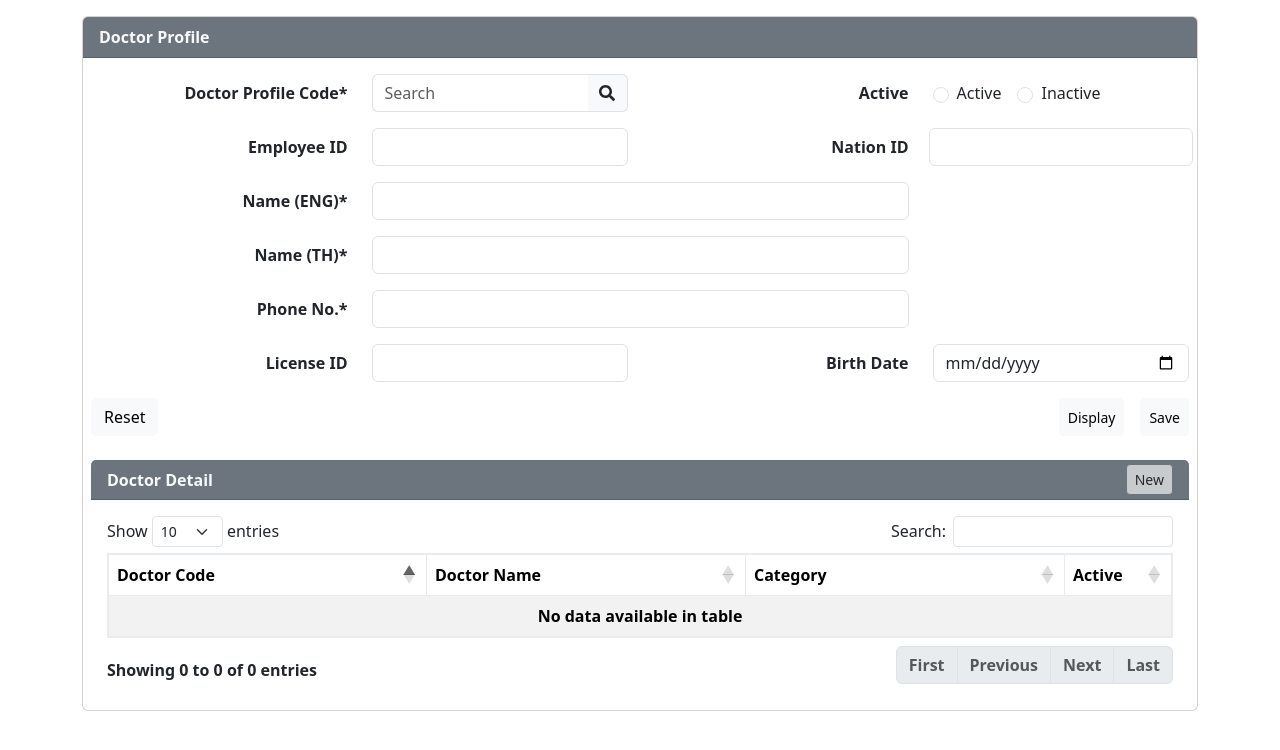
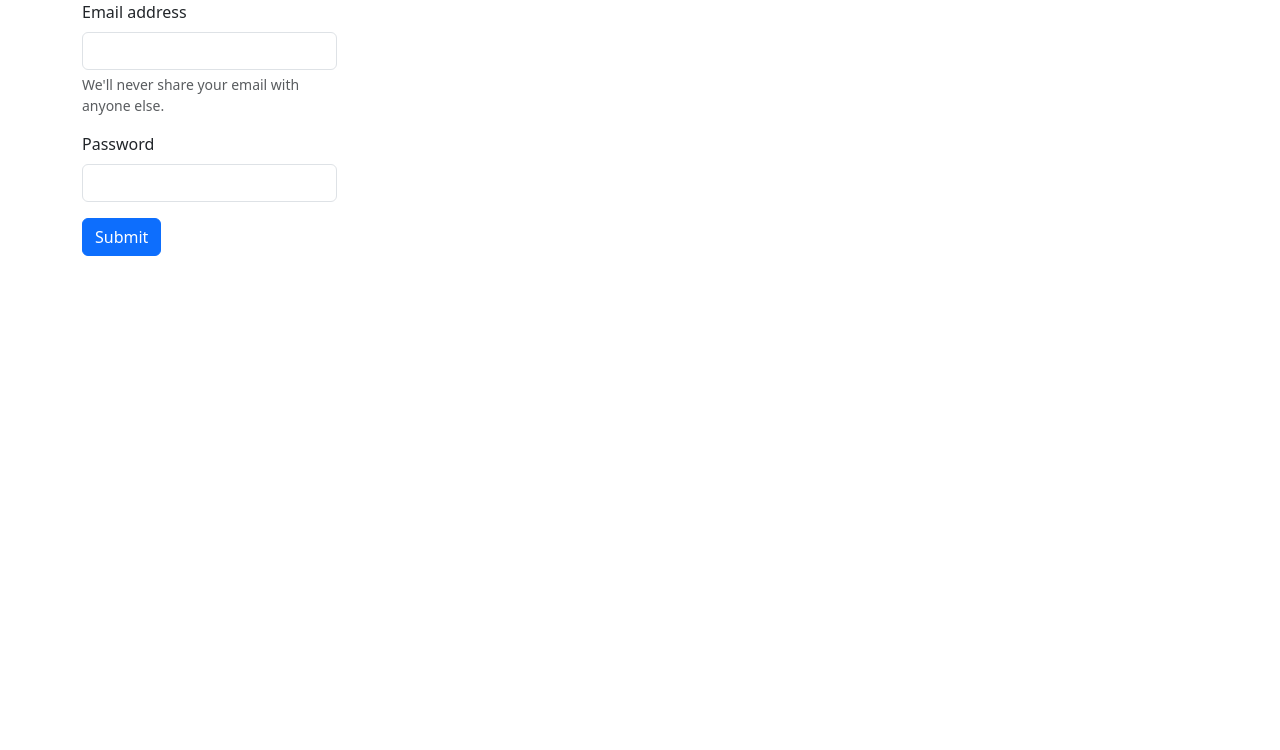
Before and after one commit to PARZIVAL719/dfs-web, a React (Vite) app: page / in a window 1280 px wide. Shown: the top 750 px of the page. Built offline with nearby package versions, Linux system fonts and the light colour scheme.

Commit message:
login authen

```diff
--- a/src/App.jsx
+++ b/src/App.jsx
@@ -1,7 +1,8 @@
 
 import {Routes, Route} from "react-router-dom"
+import LoginPage from "./components/login/login.jsx"
 import DoctorProfile from './components/doctorProfile/DoctorProfile.jsx'
-import DoctorDetail from "./components/doctorDisDetail/Doctor_Display_Detail.jsx"
+import DoctorDetail from './components/doctorDisDetail/Doctor_Display_Detail.jsx'
 import Doctor_Note_Create from "./components/doctorNote/Doctor_Note_Create.jsx"
 import Doctor_Guarantee_Create from "./components/doctorGuarantee/Doctor_Guarantee_Create.jsx"
 import Doctor_Guarantee_Timetable from "./components/doctorGuarantee/Doctor_Guarantee_Timetable.jsx"
@@ -15,10 +16,16 @@ import 'datatables.net-bs5/css/dataTables.bootstrap5.min.css'
 
 function App() {
 
+  // const token = localStorage.getItem('accessToken');
+
+  // if(!token) {
+  //   return <LoginPage />
+  // }
 
   return (
    <Routes>
-     <Route path='/' element={<DoctorProfile/>}/>
+     <Route path='/' element={<LoginPage/>}/>
+     <Route path='/doctorProfile' element={<DoctorProfile/>}/>
      <Route path='/newpage' element={ <DoctorDetail/>}/>
      <Route path='/noteCreate' element={ <Doctor_Note_Create/>}/>
      <Route path='/guaranteeCreate' element={ <Doctor_Guarantee_Create/>}/>
--- /dev/null
+++ b/src/components/login/login.jsx
@@ -0,0 +1,89 @@
+import React, { useState, useEffect, useContext, useRef } from "react";
+import { useNavigate } from "react-router-dom";
+
+function Login(){
+  const navigate = useNavigate();
+  const [inputs, setInputs] = useState({});
+
+  const handleChange = (event) => {
+    const name = event.target.name;
+    const value = event.target.value;
+    setInputs(values => ({...values,[name]: value}))
+  }
+
+  const handleSubmit = (event) => {
+    event.preventDefault();
+    console.log(inputs);
+
+    var myHeaders = new Headers();
+myHeaders.append("Content-Type", "application/json");
+
+var raw = JSON.stringify({
+  "username": inputs.username,
+  "password": inputs.password
+});
+
+var requestOptions = {
+  method: 'POST',
+  headers: myHeaders,
+  body: raw,
+  redirect: 'follow'
+};
+
+fetch("http://localhost:8089/api/auth/authenticate", requestOptions)
+  .then(response => response.json())
+  .then(result => {
+    console.log(result.token)
+    if(result.token){
+      localStorage.setItem("token", result.token);
+      navigate('/doctorProfile')
+    }
+  })
+  .catch(error => console.log('error', error));
+
+//   axios.post("http://localhost:8089/api/auth/authenticate", requestOptions)
+//     .then(response => {
+//       //get token from response
+//       const token  =  response.data.token;
+
+//       //set JWT token to local
+//       localStorage.setItem("token", token);
+
+//       //set token to axios common header
+//       setAuthToken(token);
+
+// //redirect user to home page
+//       window.location.href = '/doctorProfile'
+//     })
+//     .catch(err => console.log(err));
+};
+
+
+    return (
+      <div className="container justify-content-md-center">
+        <div className="row justify-content-md-center col-md-3">
+        <form className="col align-self-center" onSubmit={handleSubmit}>
+  <div className="mb-3">
+    <label htmlFor="exampleInputEmail1" className="form-label">Email address</label>
+    <input type="text" className="form-control" id="txtUsername" aria-describedby="emailHelp"
+      name="username"
+      value={inputs.username || ""}
+      onChange={handleChange}/>
+    <div id="emailHelp" className="form-text">We'll never share your email with anyone else.</div>
+  </div>
+  <div className="mb-3">
+    <label htmlFor="exampleInputPassword1" className="form-label">Password</label>
+    <input type="password" className="form-control" id="exampleInputPassword1"
+      name="password"
+      value={inputs.password || ""}
+      onChange={handleChange}/>
+  </div>
+  <button type="submit" className="btn btn-primary">Submit</button>
+</form>
+</div>
+</div>
+    )
+
+}
+
+export default Login;
```
